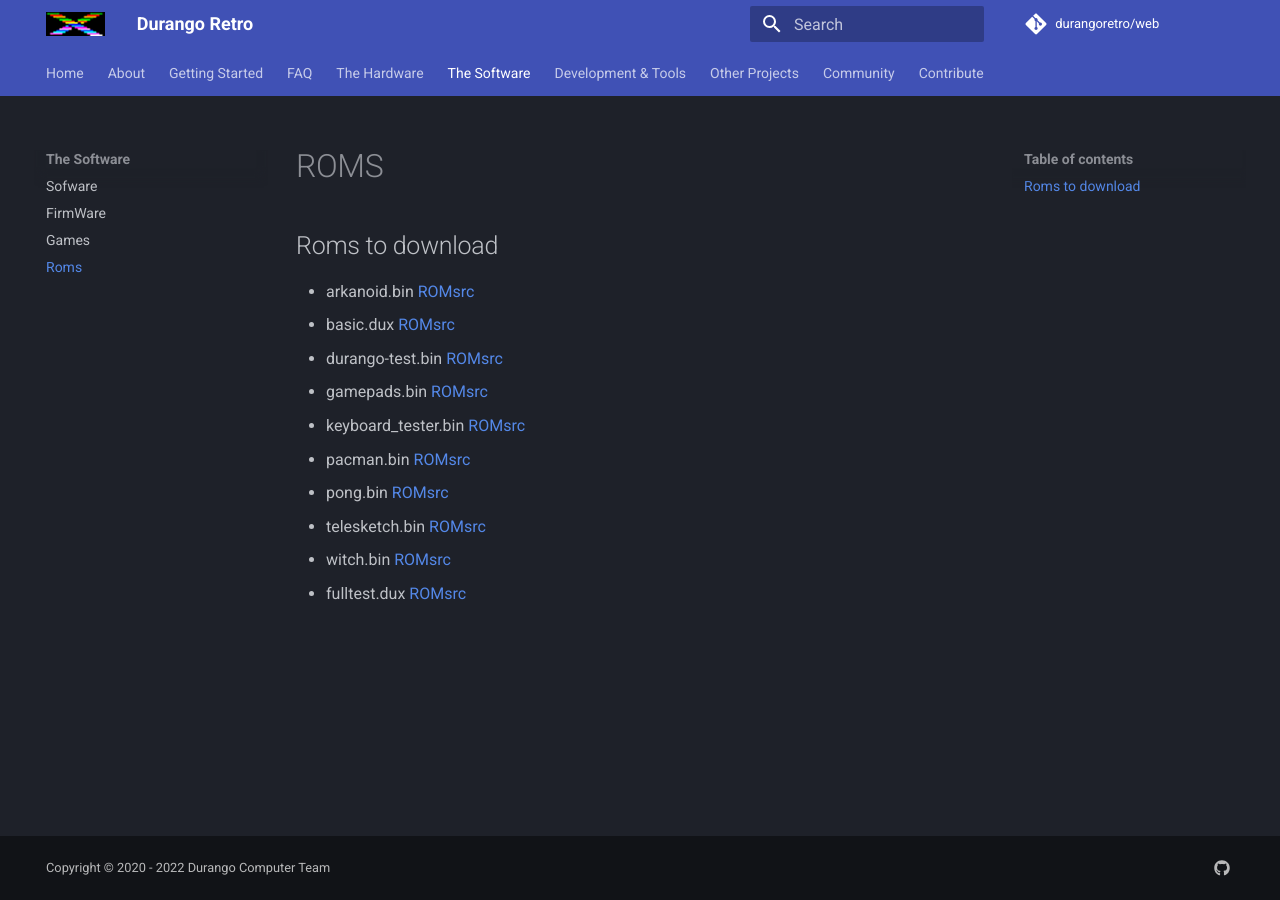
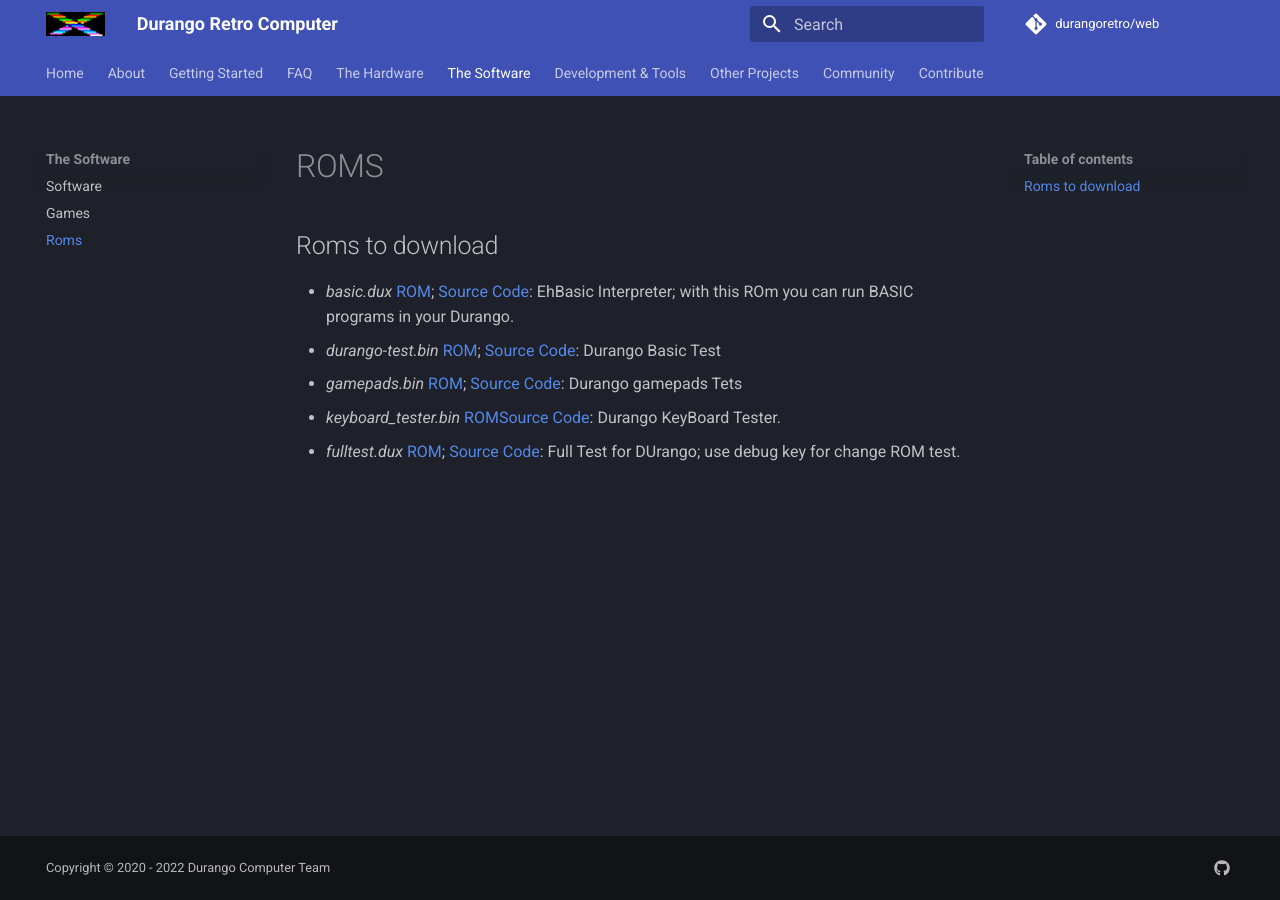
Before and after one commit to durangoretro/web, an MkDocs documentation site: the page built from docs/software/roms.md, in a window 1280 px wide. Built offline with MkDocs 1.6.1 and Material for MkDocs 9.7.7, drawn with Linux system fonts in a browser that asks for light colours; comment, search, counter and statistics services are not loaded.

```diff
--- a/docs/software/roms.md
+++ b/docs/software/roms.md
@@ -2,13 +2,9 @@
 
 ## Roms to download
 
-* arkanoid.bin [ROM](../assets/bin/arkanoid.bin)[src](https://github.com/durangoretro/arkanoid)
-* basic.dux [ROM](../assets/bin/basic.dux)[src]()
-* durango-test.bin [ROM](../assets/bin/durango-test.bin)[src]()
-* gamepads.bin [ROM](../assets/bin/gamepads.bin)[src](https://github.com/durangoretro/durango_demos/blob/main/gamepads.s)
-* keyboard_tester.bin [ROM](../assets/bin/keyboard_tester.bin)[src](https://github.com/durangoretro/durango_demos/blob/main/keyboard_tester.c)
-* pacman.bin [ROM](../assets/bin/pacman.bin)[src]()
-* pong.bin [ROM](../assets/bin/pong.bin)[src](https://github.com/durangoretro/durango_demos/blob/main/pong.s)
-* telesketch.bin [ROM](../assets/bin/telesketch.bin)[src](https://github.com/durangoretro/telesketch)
-* witch.bin [ROM](../assets/bin/witch.bin)[src](https://github.com/durangoretro/witch)
-* fulltest.dux [ROM](../assets/bin/fulltest.dux)[src]()
+* _basic.dux_ [ROM](../assets/bin/basic.dux); [Source Code](): EhBasic Interpreter; with this ROm you can run BASIC programs in your Durango.
+* _durango-test.bin_ [ROM](../assets/bin/durango-test.bin); [Source Code](): Durango Basic Test
+* _gamepads.bin_ [ROM](../assets/bin/gamepads.bin); [Source Code](https://github.com/durangoretro/durango_demos/blob/main/gamepads.s): Durango gamepads Tets
+* _keyboard_tester.bin_ [ROM](../assets/bin/keyboard_tester.bin)[Source Code](https://github.com/durangoretro/durango_demos/blob/main/keyboard_tester.c): Durango KeyBoard Tester.
+
+* _fulltest.dux_ [ROM](../assets/bin/fulltest.dux); [Source Code](): Full Test for DUrango; use debug key for change ROM test.
--- a/mkdocs.yml
+++ b/mkdocs.yml
@@ -1,5 +1,5 @@
-site_name: Durango Retro
-site_description: Durango Computer Web
+site_name: Durango Retro Computer
+site_description: Home of the Durango Computer Project. Create a 8 bit home computer with modern tools.
 site_author: Durango Computer Team
 nav:
  - Home: index.md
@@ -9,10 +9,8 @@ nav:
  - The Hardware:
     - Hardware: hardware/hardware.md
     - Durango: hardware/durango.md
-    - Veracruz: hardware/veracruz.md
  - The Software:
-    - Sofware: software/software.md
-    - FirmWare: software/firmware.md
+    - Software: software/software.md
     - Games: software/games.md
     - Roms: software/roms.md
  - Development & Tools:
@@ -43,6 +41,7 @@ theme:
   features:
     - navigation.tabs
   logo: assets/img/logo.png
+  favicon: assets/img/favicon.png
   palette:
     scheme: slate
     accent: indigo
```
Also changed, not shown: docs/about.md (+12 -1 lines), docs/hardware/hardware.md (+7 -0 lines), docs/hardware/veracruz.md (deleted, +0 -37 lines), docs/software/games.md (+5 -0 lines), docs/software/software.md (+11 -0 lines), docs/assets/img/favicon.png (added), docs/assets/img/top5x8kbd.png, docs/assets/img/zerasul.jpg (added).
